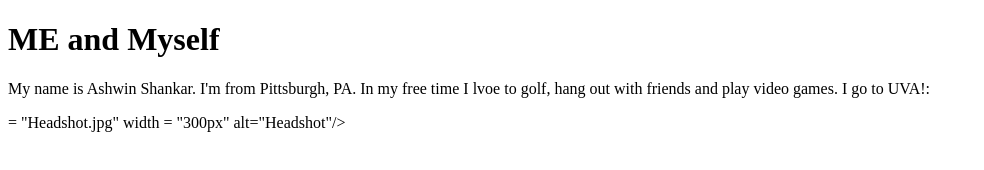
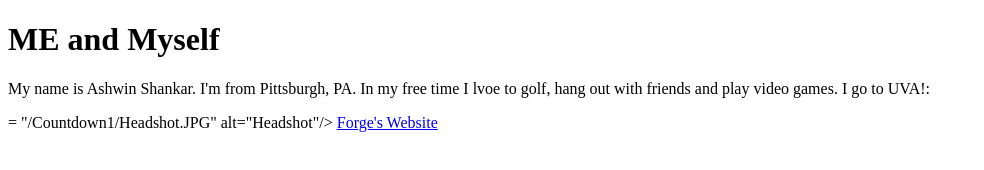
Before and after one commit to 20Shankara/Countdown1, a plain HTML site: page website.html in a window 1280 px wide. Shown: the whole page, without its empty margins (0-984 px from the left). Drawn offline with Linux system fonts and the light colour scheme.

Commit message:
initial commit

```diff
--- a/website.html
+++ b/website.html
@@ -8,7 +8,10 @@
 		<h1> ME and Myself</h1>
 		<p>My name is Ashwin Shankar. I'm from Pittsburgh, PA. In my free time I lvoe to golf, hang out with friends and play video games.
 			I go to UVA!:</p>
-			<img src>= "Headshot.jpg" width = "300px" alt="Headshot"/>
+		<img src>= "/Countdown1/Headshot.JPG" alt="Headshot"/> </img>
+		<a href="https://joinforge.co/"
+		target ="_blank"> Forge's Website </a>
+
 
 	</body>
 </html>
```
